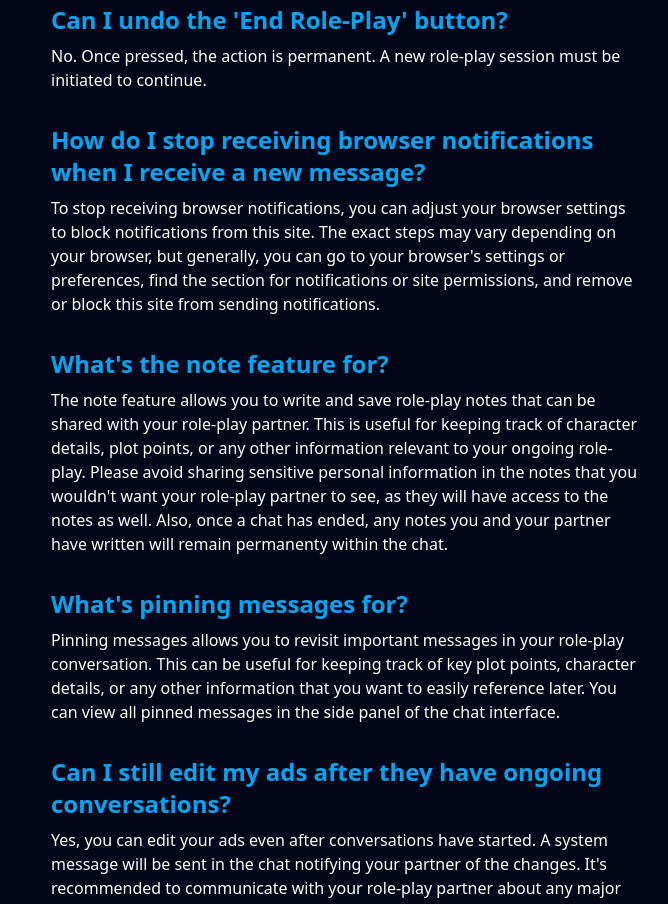
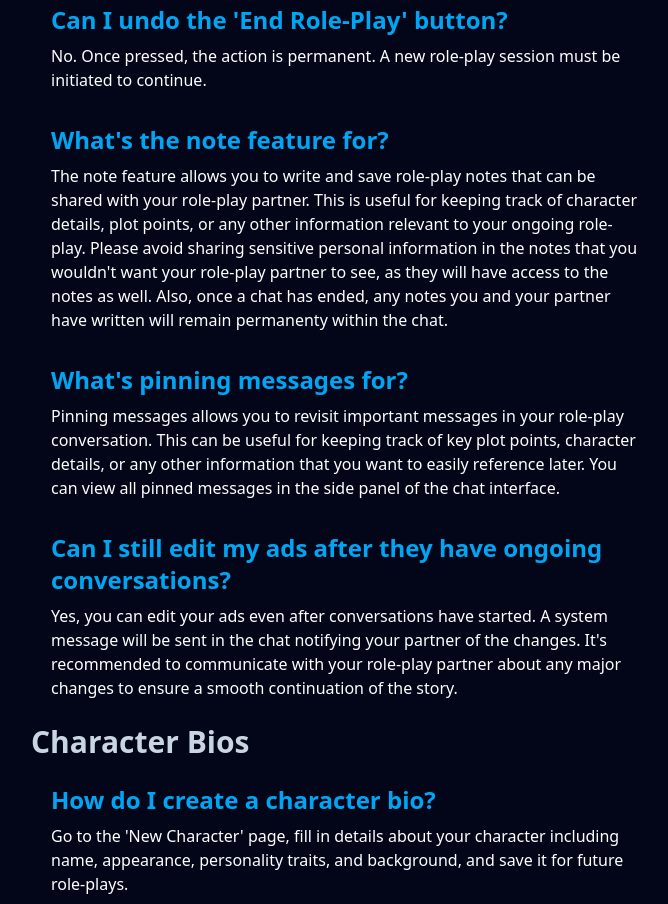
Before and after one commit to Hairum-Qureshi/story-roleplay-app, a React (Vite) app in the folder apps/frontend/: page /faq in a window 1280 px wide. Shown: the part 1960-2864 px from the top of the page, without its empty margins (185-853 px from the left). Built offline with nearby package versions, Linux system fonts and the light colour scheme; no server answers.

Commit message:
removed question about browser notifications as it's no longer applicable after removing it

```diff
--- a/apps/frontend/src/pages/FAQ.tsx
+++ b/apps/frontend/src/pages/FAQ.tsx
@@ -116,12 +116,6 @@ export default function FAQ() {
           question: "Can I undo the 'End Role-Play' button?",
           answer:
             "No. Once pressed, the action is permanent. A new role-play session must be initiated to continue.",
-        },
-        {
-          question:
-            "How do I stop receiving browser notifications when I receive a new message?",
-          answer:
-            "To stop receiving browser notifications, you can adjust your browser settings to block notifications from this site. The exact steps may vary depending on your browser, but generally, you can go to your browser's settings or preferences, find the section for notifications or site permissions, and remove or block this site from sending notifications.",
         },
         {
           question: "What's the note feature for?",
```
